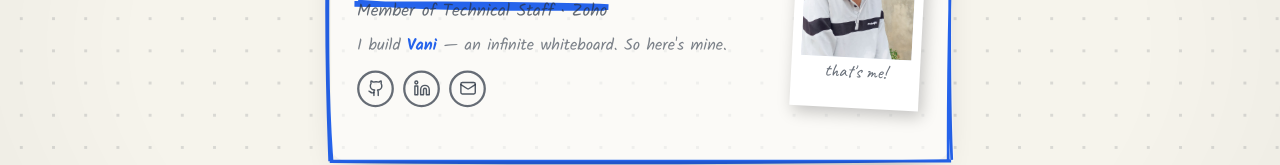
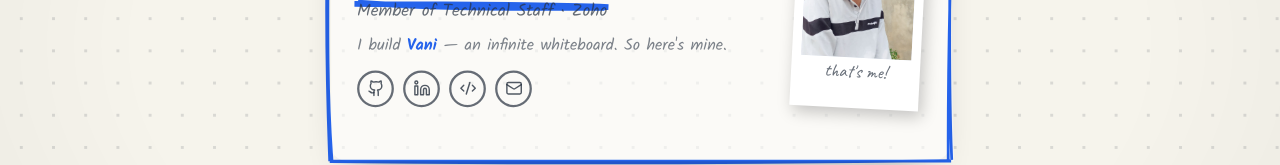
Before and after one commit to Sriram-Karthick-k/Portfolio, a Next.js app: page / in a window 1280 px wide. Both pictures are taken after a click on the button "▶ Start the story". Shown: the part 356-521 px from the top of the page. Built offline with nearby package versions, Linux system fonts and the light colour scheme.

Commit message:
added leetcode and updated resume

```diff
--- a/src/components/ReadMode.tsx
+++ b/src/components/ReadMode.tsx
@@ -10,6 +10,7 @@
   Star,
   FileText,
   PenTool,
+  Code2,
 } from "lucide-react";
 import projectsJson from "@/data/projects.json";
 
@@ -106,16 +107,24 @@
 
               <div className="flex flex-wrap items-center gap-2 mt-4">
                 {[
-                  { href: "https://github.com/Sriram-Karthick-k", icon: Github },
+                  { href: "https://github.com/Sriram-Karthick-k", icon: Github, label: "GitHub" },
                   {
                     href: "https://www.linkedin.com/in/sriram-karthick-k/",
                     icon: Linkedin,
+                    label: "LinkedIn",
                   },
-                  { href: "mailto:sriramkarthick.k2001@gmail.com", icon: Mail },
-                ].map(({ href, icon: Icon }, i) => (
+                  {
+                    href: "https://leetcode.com/u/user6175a/",
+                    icon: Code2,
+                    label: "LeetCode",
+                  },
+                  { href: "mailto:sriramkarthick.k2001@gmail.com", icon: Mail, label: "Email" },
+                ].map(({ href, icon: Icon, label }, i) => (
                   <a
                     key={i}
                     href={href}
+                    title={label}
+                    aria-label={label}
                     target={href.startsWith("http") ? "_blank" : undefined}
                     rel="noopener noreferrer"
                     className="w-9 h-9 rounded-full border-2 border-ink/70 flex items-center justify-center text-ink/80 hover:bg-ink hover:text-board transition-colors"
--- a/src/components/board/SectionContent.tsx
+++ b/src/components/board/SectionContent.tsx
@@ -8,6 +8,7 @@
   MapPin,
   ExternalLink,
   Star,
+  Code2,
 } from "lucide-react";
 import { Section } from "@/data/board";
 
@@ -67,16 +68,24 @@
             </p>
             <div className="flex items-center gap-2 mt-3">
               {[
-                { href: "https://github.com/Sriram-Karthick-k", icon: Github },
+                { href: "https://github.com/Sriram-Karthick-k", icon: Github, label: "GitHub" },
                 {
                   href: "https://www.linkedin.com/in/sriram-karthick-k/",
                   icon: Linkedin,
+                  label: "LinkedIn",
                 },
-                { href: "mailto:sriramkarthick.k2001@gmail.com", icon: Mail },
-              ].map(({ href, icon: Icon }, i) => (
+                {
+                  href: "https://leetcode.com/u/user6175a/",
+                  icon: Code2,
+                  label: "LeetCode",
+                },
+                { href: "mailto:sriramkarthick.k2001@gmail.com", icon: Mail, label: "Email" },
+              ].map(({ href, icon: Icon, label }, i) => (
                 <a
                   key={i}
                   href={href}
+                  title={label}
+                  aria-label={label}
                   target={href.startsWith("http") ? "_blank" : undefined}
                   rel="noopener noreferrer"
                   className="w-8 h-8 rounded-full border-2 border-ink/70 flex items-center justify-center text-ink/80 hover:bg-ink hover:text-board transition-colors"
@@ -241,6 +250,14 @@
             >
               <Linkedin size={14} /> LinkedIn
             </a>
+            <a
+              href="https://leetcode.com/u/user6175a/"
+              target="_blank"
+              rel="noopener noreferrer"
+              className="flex-1 font-marker text-[13px] flex items-center justify-center gap-1.5 border-2 border-ink/60 rounded-[4px] py-1.5 text-ink/80 hover:bg-ink hover:text-board transition-colors"
+            >
+              <Code2 size={14} /> LeetCode
+            </a>
           </div>
         </div>
       );
```
Also changed, not shown: 1 other file (tests, documents, lock files or other folders).
